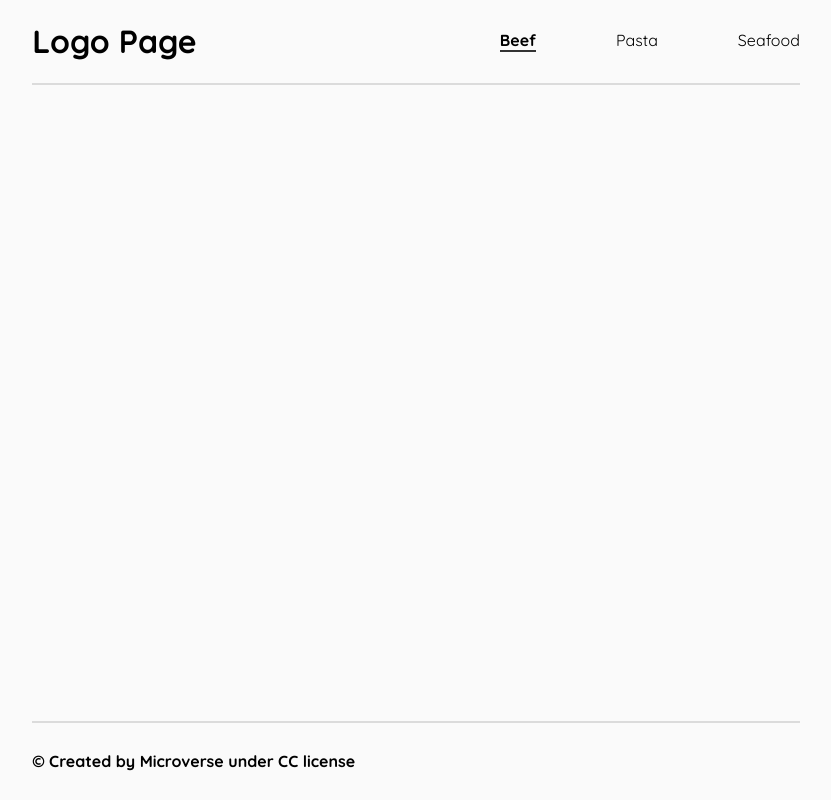
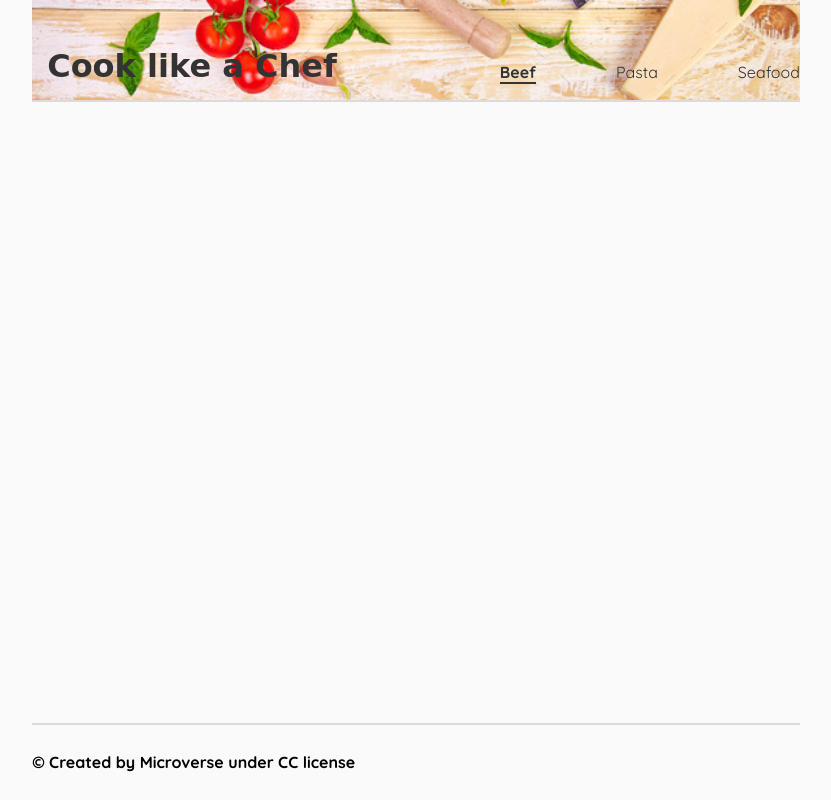
Before and after one commit to hendridg/capstone-javascript, a website built with webpack: page src/index.html in a window 1280 px wide. Shown: the whole page, without its empty margins (224-1055 px from the left). Built offline with nearby package versions, Linux system fonts and the light colour scheme; no server answers.

Commit message:
Add background image to header

```diff
--- a/src/index.html
+++ b/src/index.html
@@ -14,7 +14,7 @@
     <div class="container">
         <header>
             <div class="logo">
-                <h1>Logo Page</h1>
+                <h1>Cook like a Chef</h1>
             </div>
             <nav class="nav-bar">
                 <ul class="nav-bar-list">
--- a/src/index.js
+++ b/src/index.js
@@ -1,4 +1,5 @@
 import './style.css';
+import logoBack from './cookBanner3.jpg';
 import getAllData from './getDataFood.js';
 
 // eslint-disable-next-line operator-linebreak
@@ -11,10 +12,6 @@ const allPastaURL = `
   https://www.themealdb.com/api/json/v1/1/filter.php?c=pasta`;
 const allSeafoodURL = `
   https://www.themealdb.com/api/json/v1/1/filter.php?c=Seafood`;
-
-// link to likes and message store api
-// const projectID = 'cq8n4ydnTGepOHztUKmY';
-// const likesLink = 'https://us-central1-involvement-api.cloudfunctions.net/capstoneApi/apps/cq8n4ydnTGepOHztUKmY/likes/';
 
 liBeefElement.addEventListener('click', () => {
   typeFoodSelected = liBeefElement;
@@ -50,3 +47,7 @@ liSeafoodElement.addEventListener('click', () => {
 });
 
 getAllData(allBeefURL, typeFoodSelected);
+
+// logo immage create
+const logoImage = new Image();
+logoImage.src = logoBack;
--- a/src/style.css
+++ b/src/style.css
@@ -46,8 +46,11 @@ header {
   grid-area: header;
   display: flex;
   justify-content: space-between;
-  align-items: center;
+  align-items: flex-end;
   border-bottom: 2px #dbdbdb solid;
+  color: #333;
+  height: 100px;
+  background: no-repeat center/100% url('./cookBanner3.jpg');
 }
 
 footer {
@@ -72,6 +75,18 @@ main {
   grid-area: main;
 }
 
+.logo {
+  display: flex;
+  margin: 5px;
+  align-items: center;
+}
+
+.logo * {
+  padding: 10px;
+  margin: 0;
+  font-family: "Brush Script MT", Cursive;
+
+}
 .nav-bar-list {
   padding: 0;
   list-style: none;
@@ -172,7 +187,7 @@ li:hover {
   flex-direction: column;
   flex-grow: 1;
   width: 100%;
-  background-color: #ccc8c8;
+  background-color: #f6e0c0;
   color: #333;
   border-radius: 6px;
   padding: 8px 0;
@@ -184,7 +199,7 @@ li:hover {
   margin: 10px 20px;
   padding: 5px;
   font-weight: bold;
-  background-color: #ccc8c8;
+  background-color: #f6e0c0;
   color: #333;
   border: none;
   font-size: xx-large;
@@ -195,7 +210,7 @@ li:hover {
 }
 
 .recipe {
-  height: 200px;
+  height: 140px;
   overflow-y: scroll;
 }
 
@@ -203,6 +218,7 @@ li:hover {
   display: flex;
   flex-direction: column;
   align-items: center;
+
 }
 
 .mesgContent {
@@ -220,7 +236,7 @@ li:hover {
 }
 
 .mesgContent input[type=button] {
-  background-color: #ccc8c8;
+  background-color: #f6e0c0;
   border: 1px solid #333;
   font-weight: bold;
   padding: 5px;
@@ -237,6 +253,26 @@ input:focus {
 
 .aligCener {
   align-self: center;
+}
+
+/* width */
+::-webkit-scrollbar {
+  width: 5px;
+}
+
+/* Track */
+::-webkit-scrollbar-track {
+  background: #f3d4a6;
+}
+
+/* Handle */
+::-webkit-scrollbar-thumb {
+  background: #333;
+}
+
+/* Handle on hover */
+::-webkit-scrollbar-thumb:hover {
+  background: #555;
 }
 
 /* Add animation (fade in the popup) */
--- a/webpack.config.js
+++ b/webpack.config.js
@@ -26,6 +26,10 @@ module.exports = {
         test: /\.css$/i,
         use: ['style-loader', 'css-loader'],
       },
+      {
+        test: /\.(png|svg|jpg|jpeg|gif)$/i,
+        type: 'asset/resource',
+      },
     ],
   },
 };
```
Also changed, not shown: dist/be0d5f6a85d7222b78e0.jpg (added), dist/index.bundle.js, dist/index.html, src/cookBanner2.jpg (added), src/cookBanner3.jpg (added).
